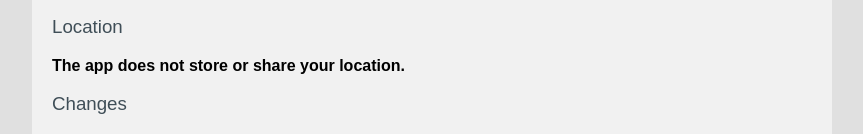
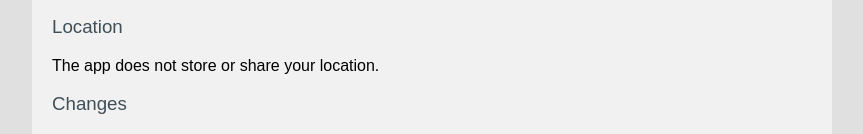
Before and after one commit to martin-stone/rp_site, a plain HTML site: page privacy/rarepebble.html in a window 1280 px wide. Shown: the part 263-397 px from the top of the page, without its empty margins (208-1071 px from the left). Drawn offline with Linux system fonts and the light colour scheme.

Commit message:
Removed <strong> text

```diff
--- a/privacy/rarepebble.html
+++ b/privacy/rarepebble.html
@@ -18,7 +18,7 @@
 <p>It does not read or send any other personal information that may be on
 your device.</p>
 <h3>Location</h3>
-<p><strong>The app does not store or share your location.</strong></p>
+<p>The app does not store or share your location.</p>
 <h3>Changes</h3>
 <p>This privacy policy was last updated on 13 July 2023.
 My privacy policy may change from time to time.
```
Also changed, not shown: privacy/simple-diet-diary.html (+1 -1 lines).
